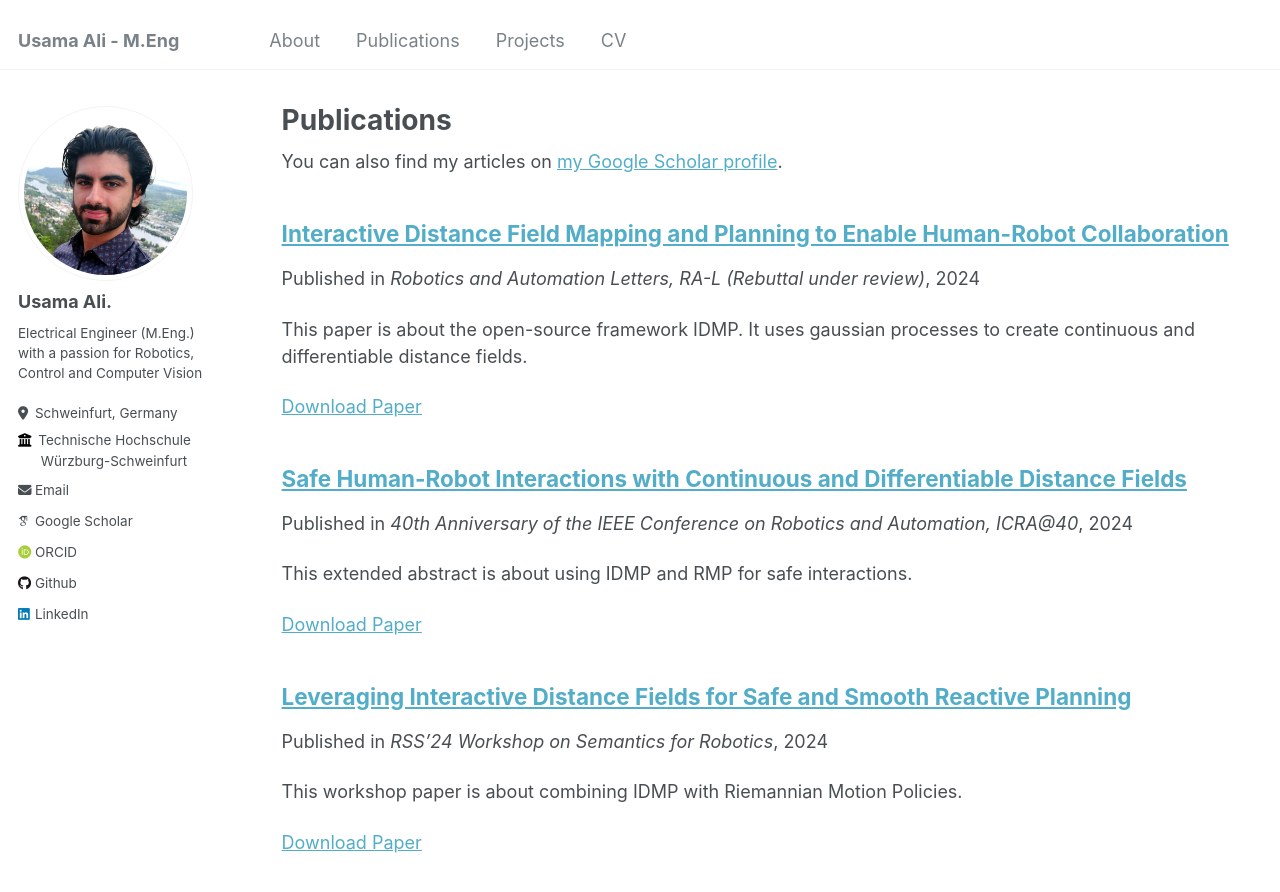
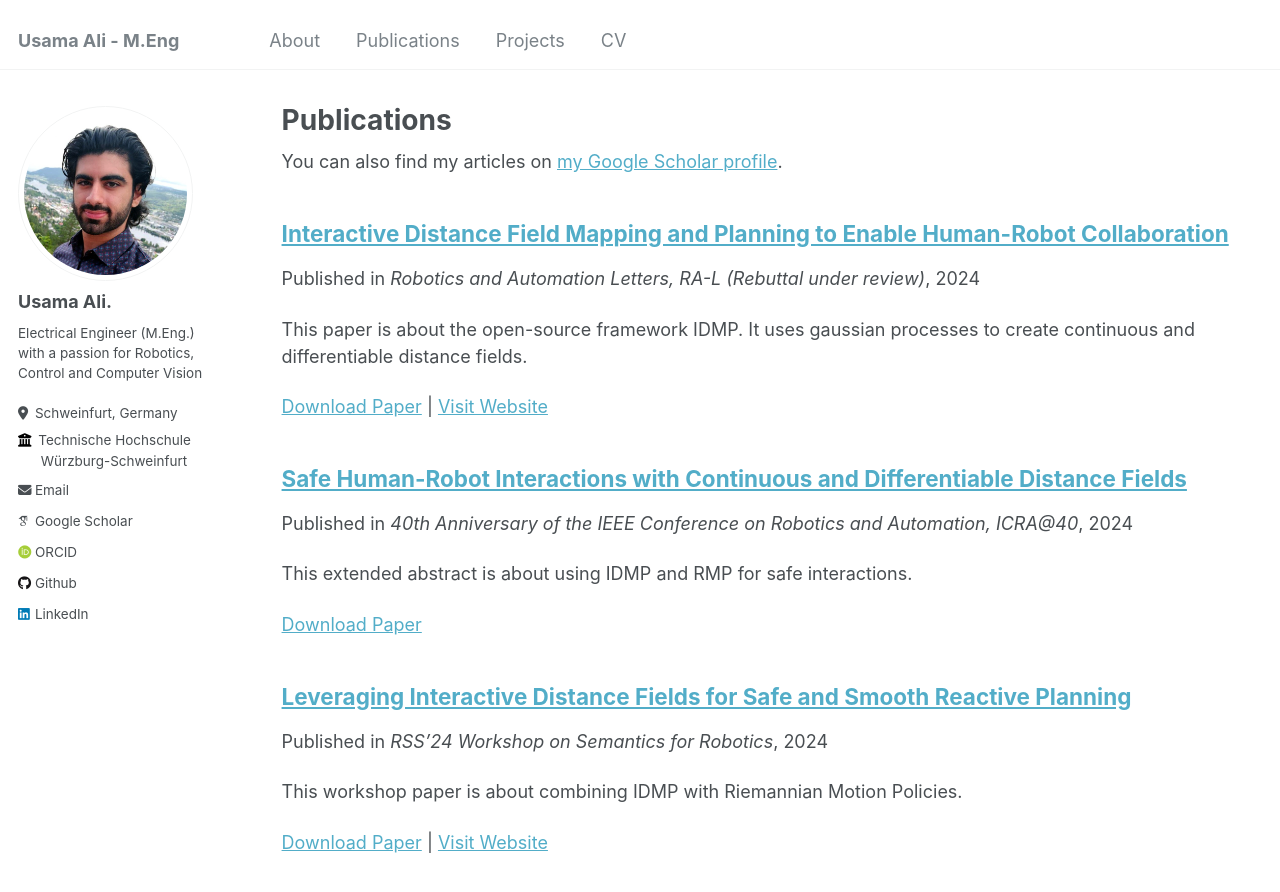
Before and after one commit to Usaali/usaali.github.io, a Jekyll site: the page built from _pages/publications.md, in a window 1280 px wide and 900 px high. Shown: the top 892 px of the window. Built offline with Jekyll 4.4.1, drawn with Linux system fonts in a browser that asks for light colours; some web fonts are replaced.

Commit message:
add website link for publications

```diff
--- a/_includes/archive-single.html
+++ b/_includes/archive-single.html
@@ -62,6 +62,8 @@
       <p>Recommended citation: {{ post.citation }}</p>
     {% elsif post.paperurl and post.posterurl %}
       <p style="font-size: smaller"><a href="{{ post.paperurl }}">Download Paper</a> | <a href="{{ post.posterurl }}">Download Poster</a></p>
+    {% elsif post.paperurl and post.websiteurl %}
+      <p><a href="{{ post.paperurl }}">Download Paper</a> | <a href="{{ post.websiteurl }}">Visit Website</a></p>
     {% elsif post.paperurl %}
       <p><a href=" {{ post.paperurl }} ">Download Paper</a></p>
     {% elsif post.slidesurl %}
```
Also changed, not shown: _publications/2024-07-15-RSS-IDMP-RMP.md (+1 -0 lines), _publications/2024-12-01-IDMP.md (+1 -0 lines).
